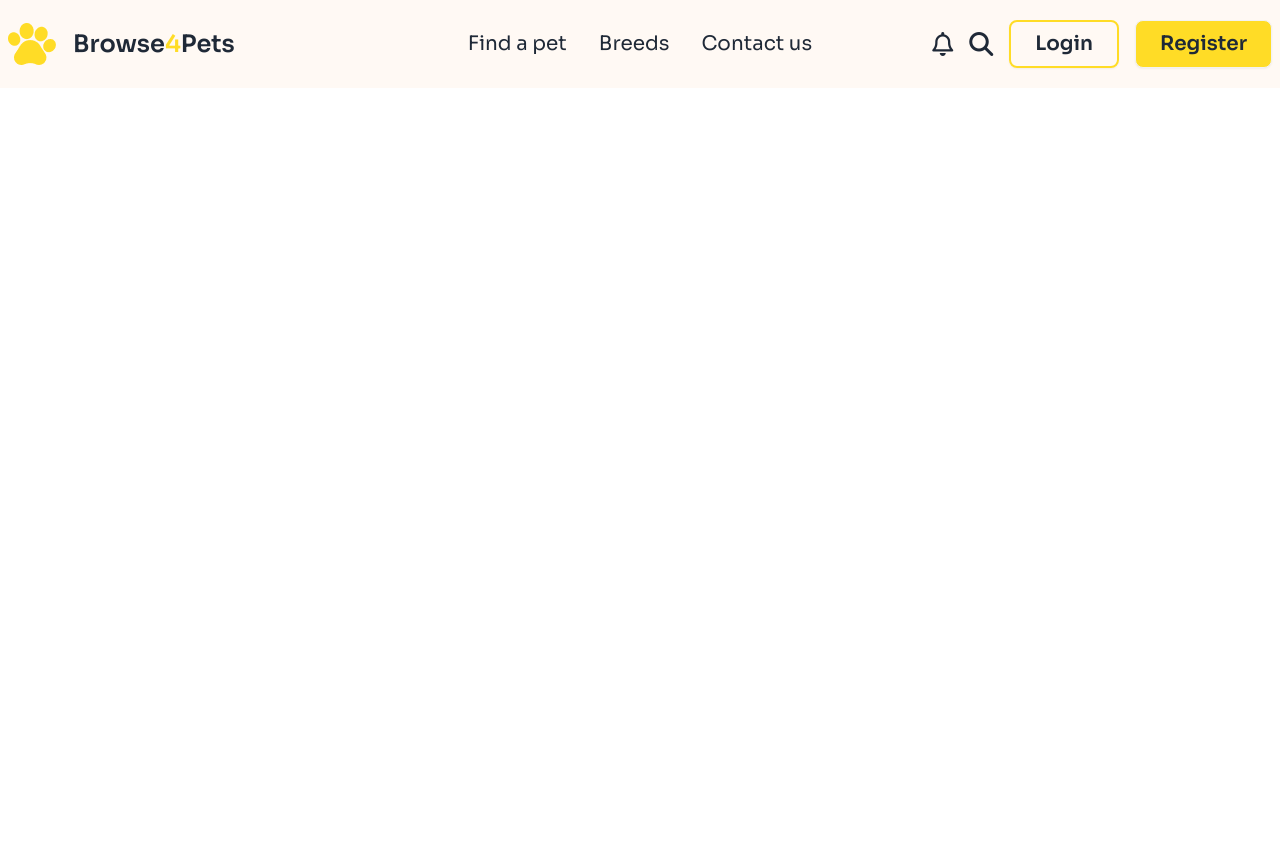
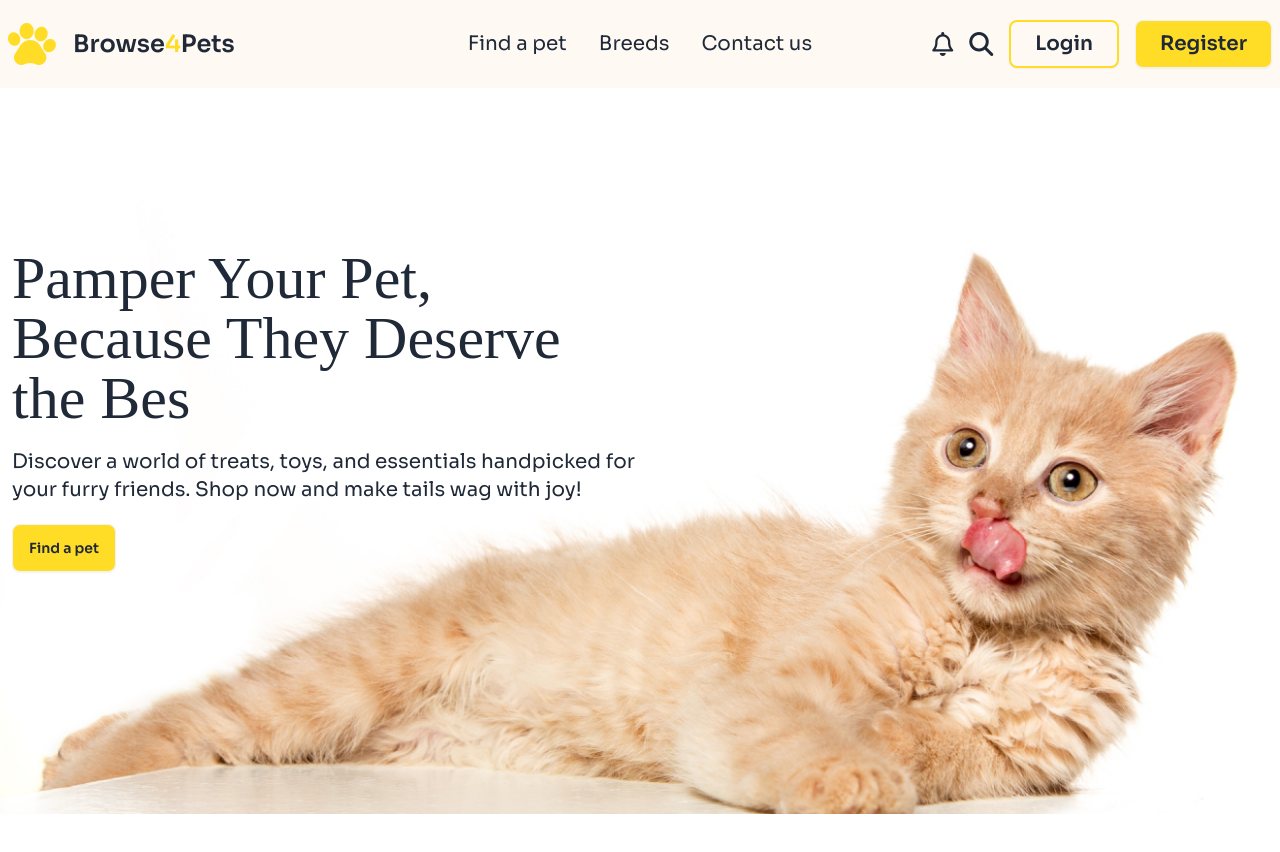
Before and after one commit to TRSourov/assignment-3, a plain HTML site: page index.html in a window 1280 px wide. Before the commit the page ends 800 px from the top, so only its background shows below. Drawn offline with nearby package versions, Linux system fonts and the light colour scheme; a web font is replaced by a local one.

Commit message:
finished header section

```diff
--- a/index.html
+++ b/index.html
@@ -25,6 +25,7 @@
 </head>
 <body class="font-sora">
     <header>
+      <!-- navbar -->
        <nav class="bg-[#FFF9F4]">
         <div class="navbar mx-auto lg:container">
           <div class="navbar-start h-3/5">
@@ -62,6 +63,21 @@
           </div>
         </div>
        </nav>
+       <!-- hero -->
+       <div class=" my-10 lg:container lg:mt-0 mx-auto">
+        <div class=" lg:absolute lg:mt-40 lg:w-1/2 mx-3">
+          <h1 class="text-6xl font-adlam">Pamper Your Pet, <br>
+             Because They Deserve <br>
+              the Bes</h1>
+          <p class="text-xl my-5">Discover a world of treats, toys, and essentials handpicked for <br>
+             your furry friends. Shop now and make tails wag with joy!</p>
+          <a class="btn bg-[#FFDC26]">Find a pet</a>
+        </div>
+
+        <div>
+          <img src="c1-assets/cat-big.png" class="w-full" alt="a cat">
+        </div>
+       </div>
     </header>
 
 </body>
```
